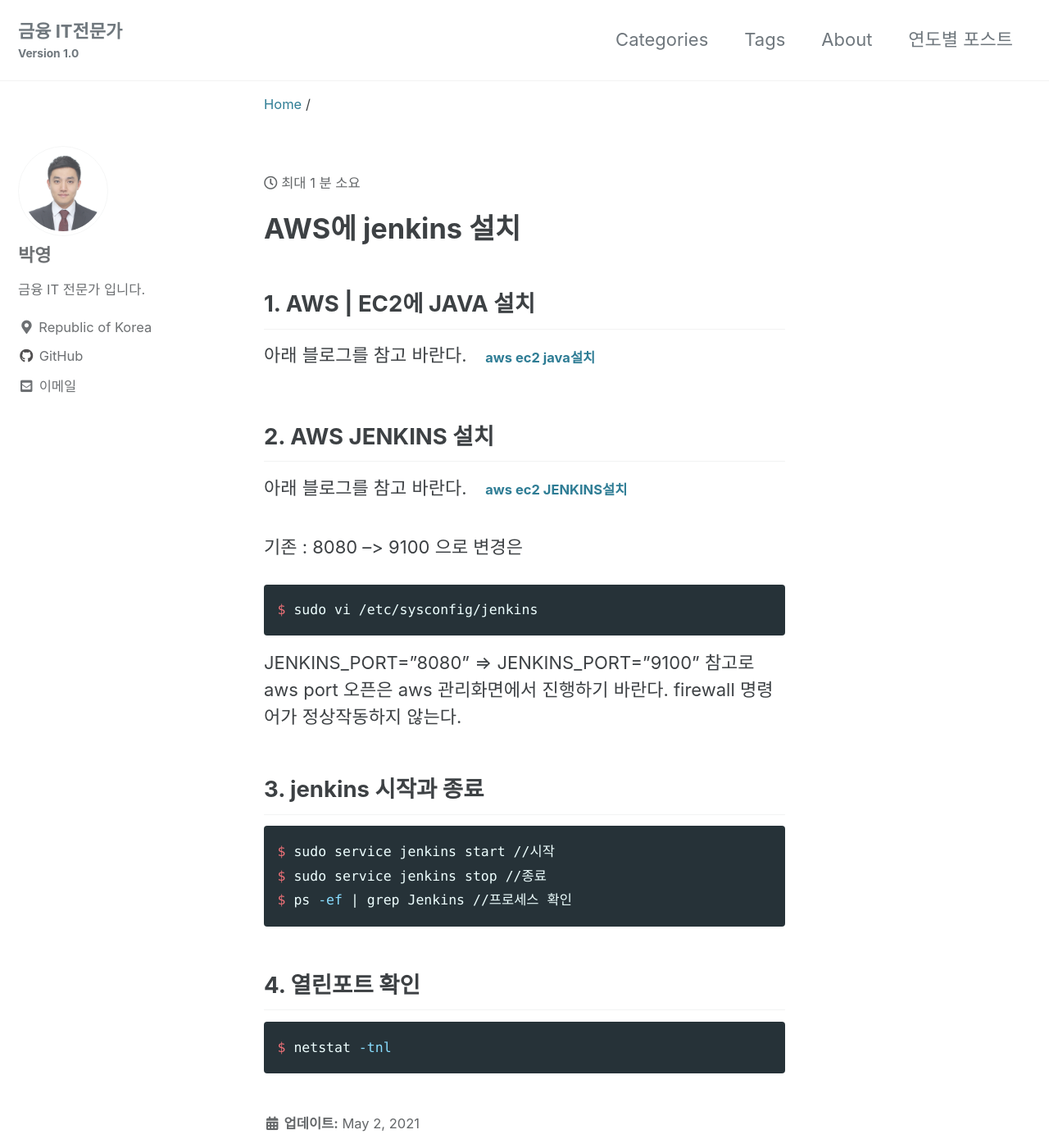
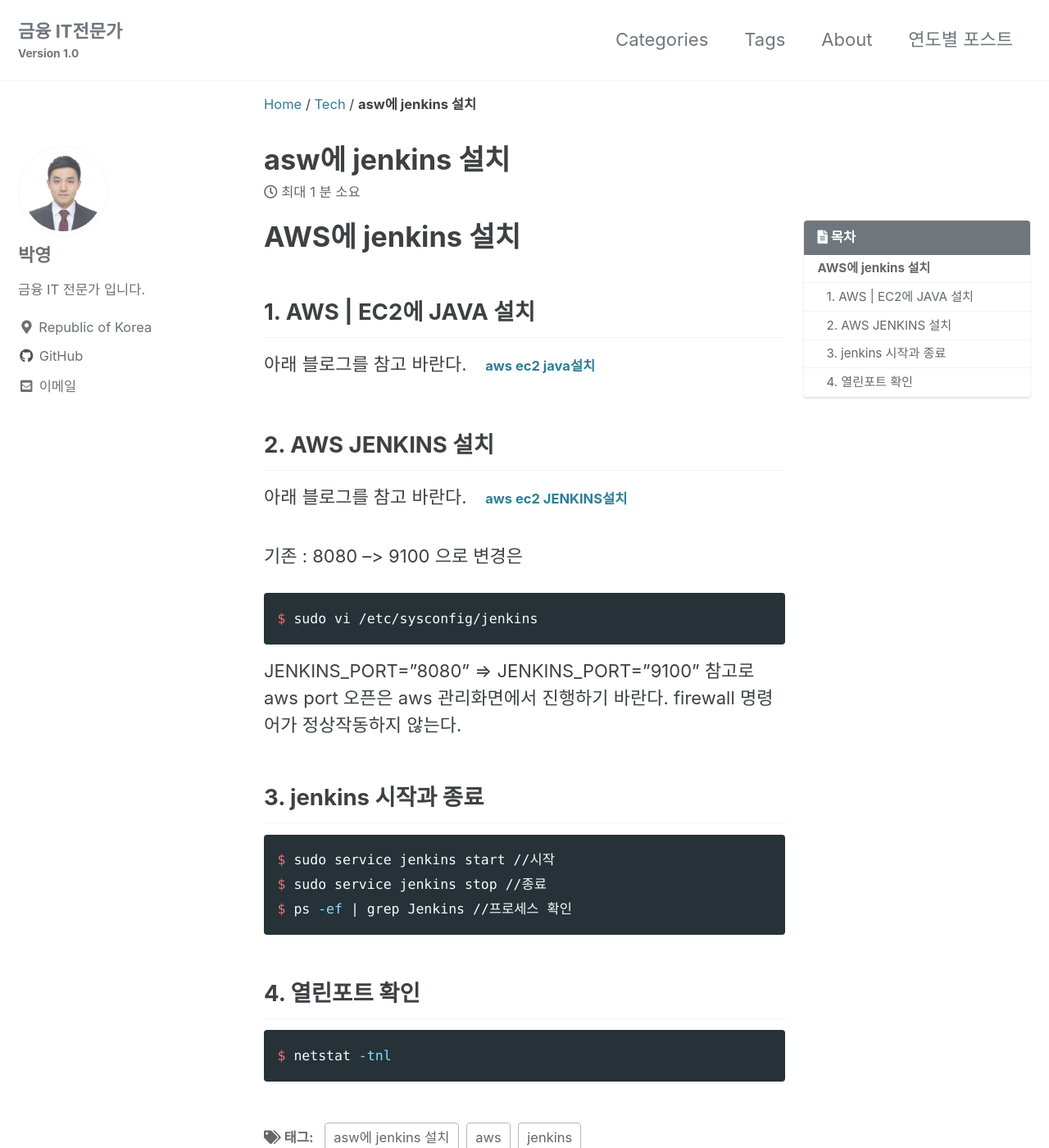
Before and after one commit to py0777/py0777.github.com, a Jekyll site: the page built from _posts/2021-05-02-tech-aws-jenkins-1.md, in a window 1280 px wide and 1400 px high. Shown: the whole window at 82% size. Built offline with Jekyll 4.4.1, drawn with Linux system fonts in a browser that asks for light colours; cached includes are drawn as plain includes; a script that is not in the unit is left out; comment, search, counter and statistics services are not loaded.

Commit message:
Update 2021-05-02-tech-aws-jenkins-1.md

```diff
--- a/_posts/2021-05-02-tech-aws-jenkins-1.md
+++ b/_posts/2021-05-02-tech-aws-jenkins-1.md
@@ -1,5 +1,5 @@
 ---
-  title: **asw에 jenkins 설치**
+  title: 'asw에 jenkins 설치'
   categories:
 
     - Tech
```
